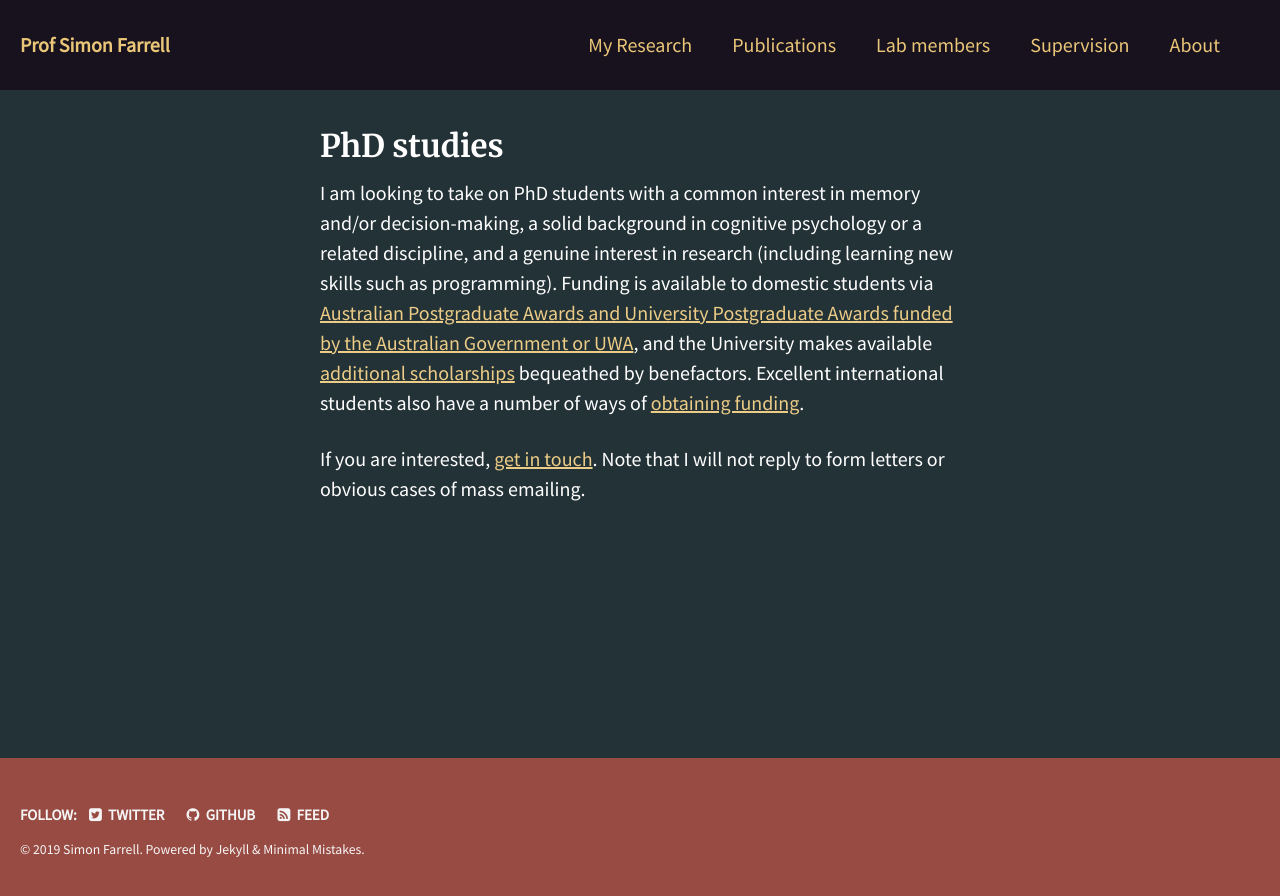
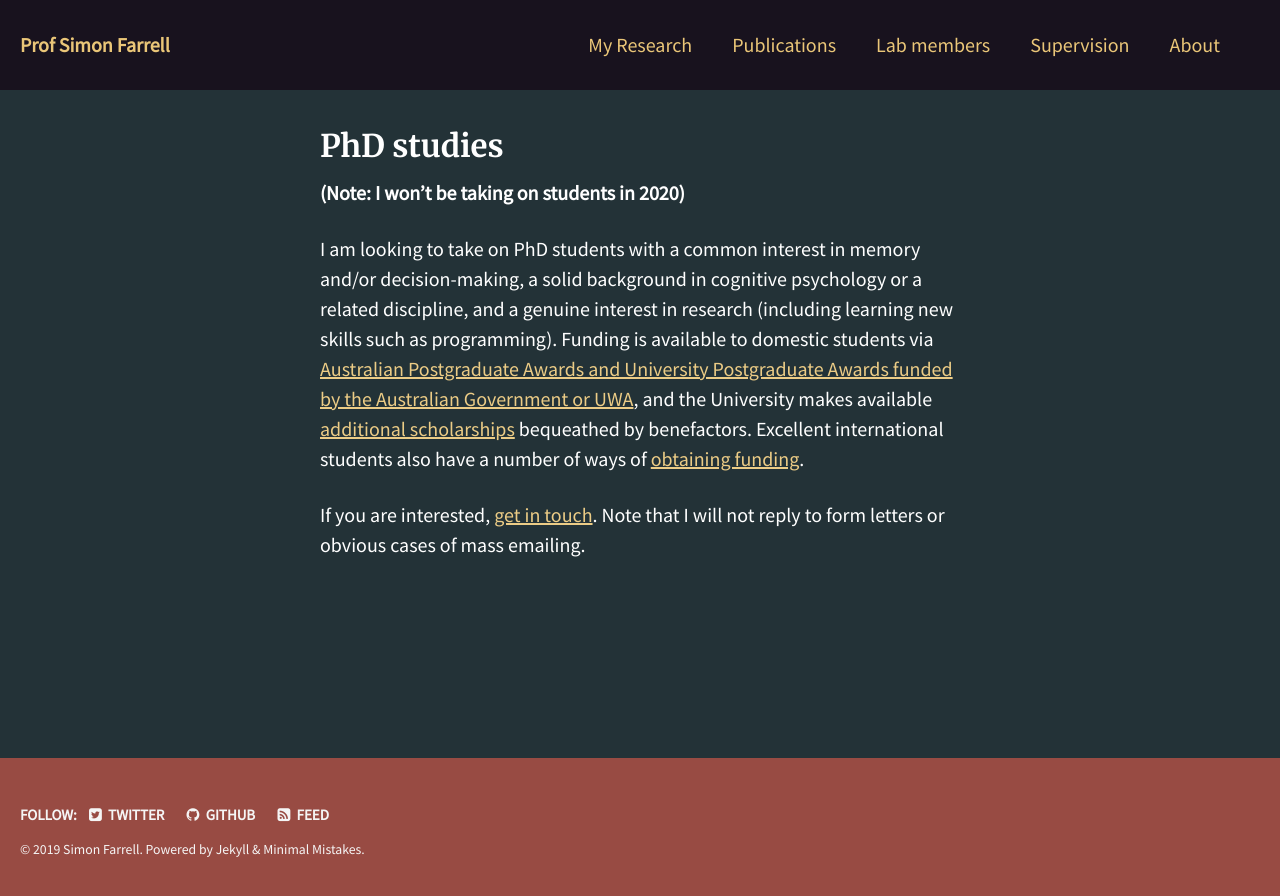
Before and after one commit to psy-farrell/psy-farrell.github.io, a Jekyll site: the page built from _pages/PhD.md, in a window 1280 px wide. Shown: the top 896 px of the page. Built offline with Jekyll 4.4.1, drawn with Linux system fonts in a browser that asks for light colours.

Commit message:
no students

```diff
--- a/_pages/PhD.md
+++ b/_pages/PhD.md
@@ -3,6 +3,8 @@ layout: single
 title: PhD studies
 ---
 
+**(Note: I won't be taking on students in 2020)**
+
 I am looking to take on PhD students with a common interest in memory and/or decision-making, a solid background in cognitive psychology or a related discipline, and a genuine interest in research (including learning new skills such as programming). Funding is available to domestic students via [Australian Postgraduate Awards and University Postgraduate Awards funded by the Australian Government or UWA](http://www.scholarships.uwa.edu.au/search?sc_view=1&id=341&page=1&q=Australian+Postgraduate+Award&s=1&old_key=0), and the University makes available [additional scholarships](http://www.scholarships.uwa.edu.au/future-students/postgrad/prestigious) bequeathed by benefactors. Excellent international students also have a number of ways of [obtaining funding](http://www.scholarships.uwa.edu.au/future-students/postgrad/international).
 
 If you are interested, [get in touch](mailto:simon.farrell@uwa.edu.au). Note that I will not reply to form letters or obvious cases of mass emailing.
```
